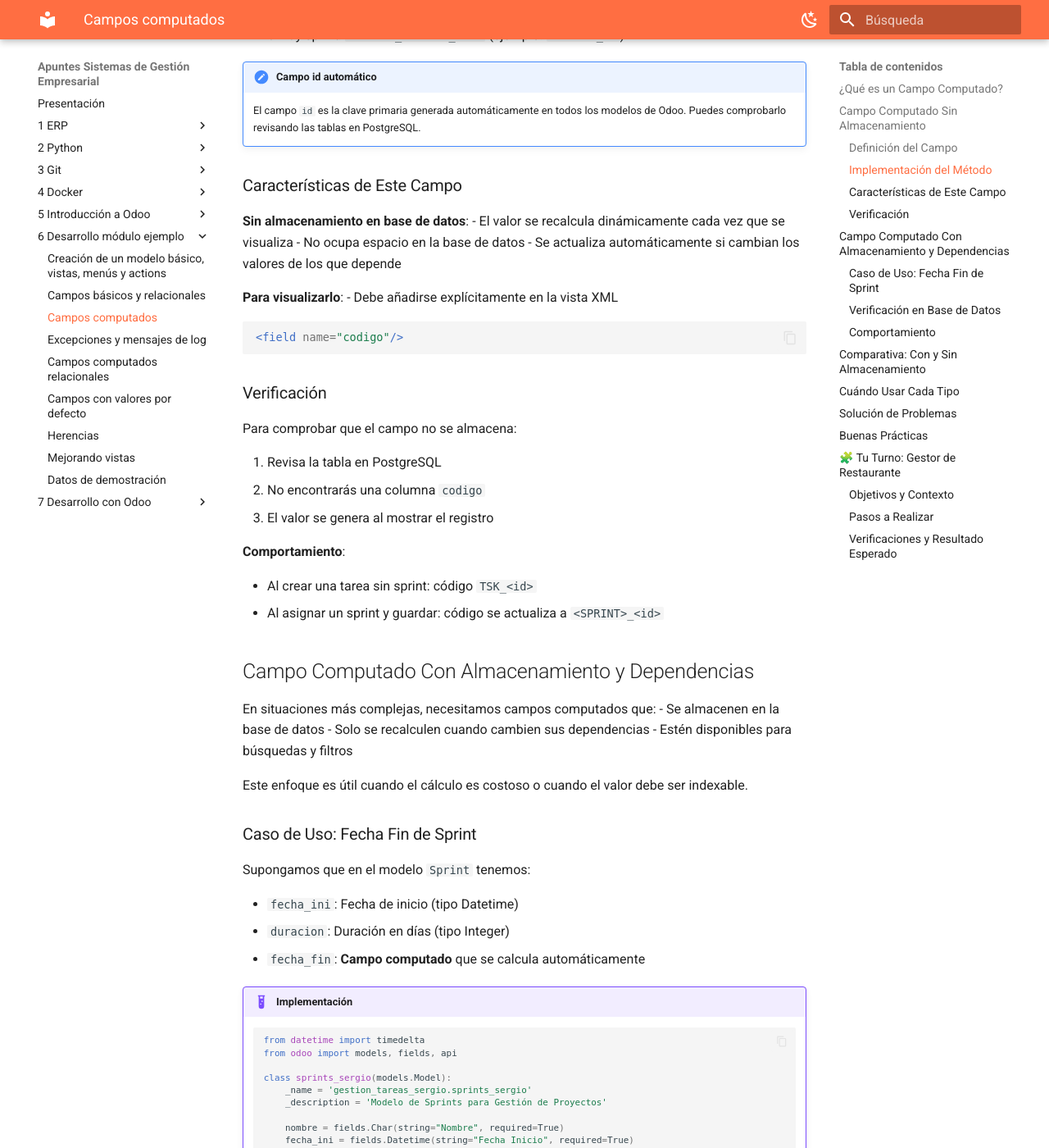
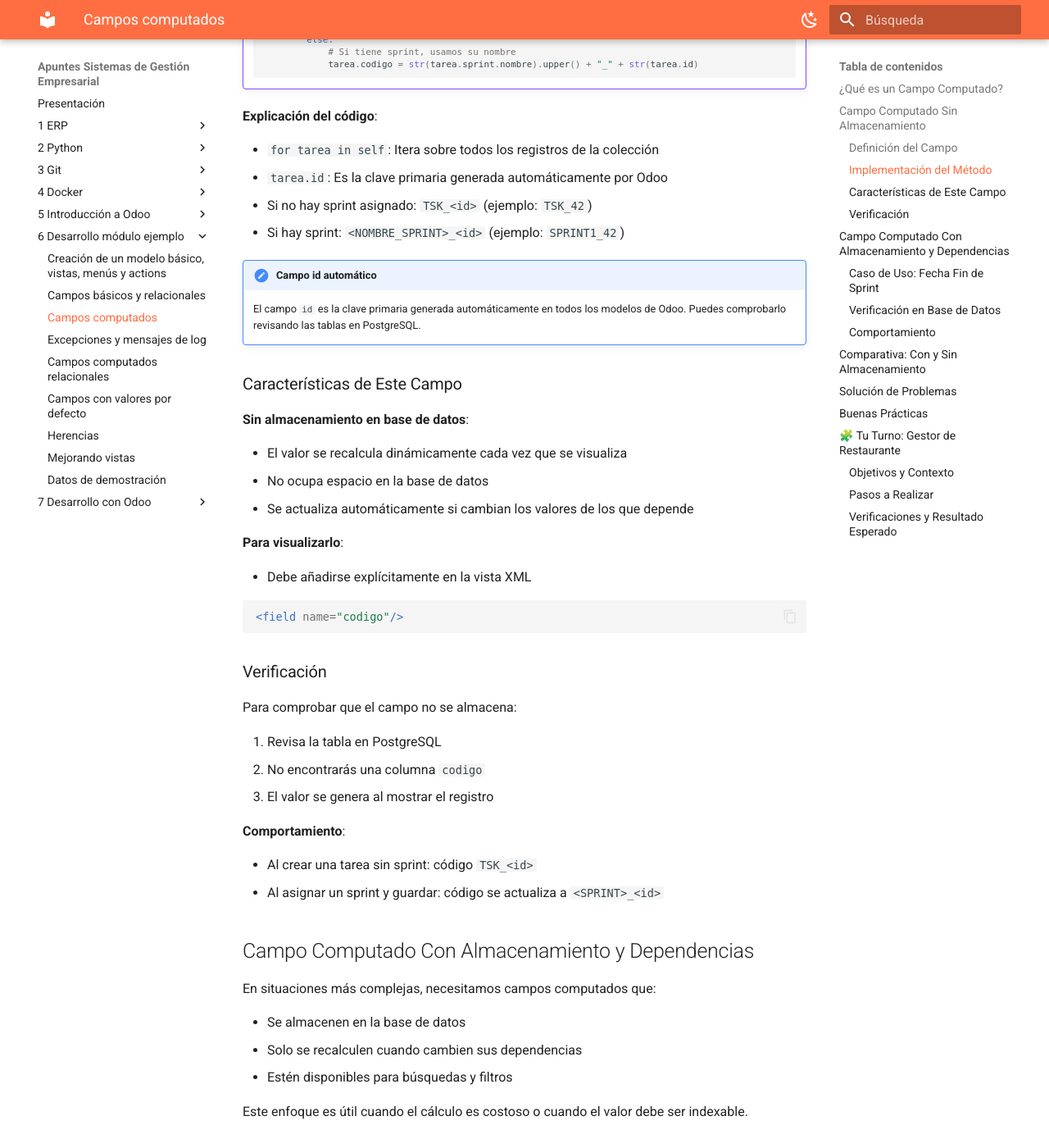
Before and after one commit to apuntes-sergio/sge, an MkDocs documentation site: the page built from docs/6_3_campos_computados.md, in a window 1280 px wide and 1400 px high, scrolled down 1348 px. Shown: the whole window at 82% size. Built offline with MkDocs 1.6.1 and Material for MkDocs 9.7.7, drawn with Linux system fonts in a browser that asks for light colours; some web fonts are replaced; some of the changed text lies outside the part shown.

Commit message:
Revision Odoo

````diff
--- a/docs/6_3_campos_computados.md
+++ b/docs/6_3_campos_computados.md
@@ -12,12 +12,14 @@ En esta sección abordaremos la creación de **campos computados** en Odoo, es d
 Un campo computado es un campo cuyo valor se calcula mediante una función Python en lugar de ser ingresado directamente por el usuario.
 
 **Características**:
+
 - El valor se genera automáticamente
 - Se calcula mediante un método del modelo
 - Puede almacenarse en la base de datos o calcularse dinámicamente
 - Puede depender de otros campos del modelo
 
 **Casos de uso comunes**:
+
 - Códigos automáticos (referencias, SKU)
 - Totales y subtotales
 - Fechas calculadas
@@ -65,11 +67,13 @@ El parámetro `compute` indica el nombre del método que calculará el valor del
 ### Características de Este Campo
 
 **Sin almacenamiento en base de datos**:
+
 - El valor se recalcula dinámicamente cada vez que se visualiza
 - No ocupa espacio en la base de datos
 - Se actualiza automáticamente si cambian los valores de los que depende
 
 **Para visualizarlo**:
+
 - Debe añadirse explícitamente en la vista XML
 
 ```xml
@@ -92,6 +96,7 @@ Para comprobar que el campo no se almacena:
 ## Campo Computado Con Almacenamiento y Dependencias
 
 En situaciones más complejas, necesitamos campos computados que:
+
 - Se almacenen en la base de datos
 - Solo se recalculen cuando cambien sus dependencias
 - Estén disponibles para búsquedas y filtros
@@ -211,22 +216,20 @@ Al crear o editar un sprint:
 | **Uso de disco** | Ninguno | Ocupa espacio |
 | **Uso típico** | Cálculos simples y rápidos | Cálculos costosos o indexables |
 
-## Cuándo Usar Cada Tipo
+**Cuándo Usar Cada Tipo:**
 
-**Campos computados sin almacenamiento** (sin `store`):
+- Campos **computados sin almacenamiento** (sin `store`):
+    - Cálculos muy simples y rápidos
+    - Valores que cambian constantemente
+    - No necesitas buscar o filtrar por ese campo
+    - Ejemplo: Formateo de texto, concatenaciones simples
 
-- Cálculos muy simples y rápidos
-- Valores que cambian constantemente
-- No necesitas buscar o filtrar por ese campo
-- Ejemplo: Formateo de texto, concatenaciones simples
-
-**Campos computados con almacenamiento** (`store=True`):
-
-- Cálculos complejos o costosos
-- Necesitas buscar o filtrar por ese campo
-- El valor no cambia frecuentemente
-- Quieres usar el campo en vistas pivot o gráficas
-- Ejemplo: Totales, fechas calculadas, contadores
+- Campos **computados con almacenamiento** (`store=True`):
+    - Cálculos complejos o costosos
+    - Necesitas buscar o filtrar por ese campo
+    - El valor no cambia frecuentemente
+    - Quieres usar el campo en vistas pivot o gráficas
+    - Ejemplo: Totales, fechas calculadas, contadores
 
 ## Solución de Problemas
 
````
Also changed, not shown: docs/6_2_campos_basico_relacionales.md (+21 -1 lines).
